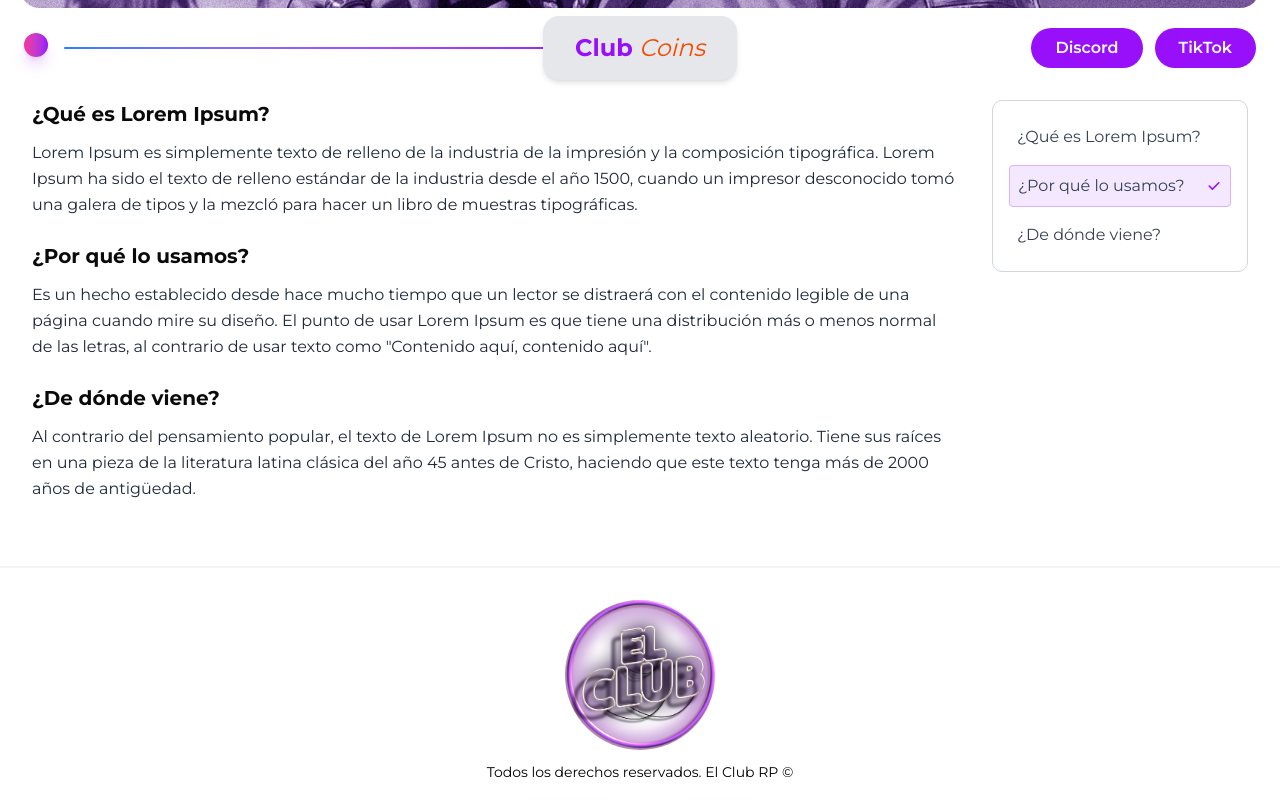
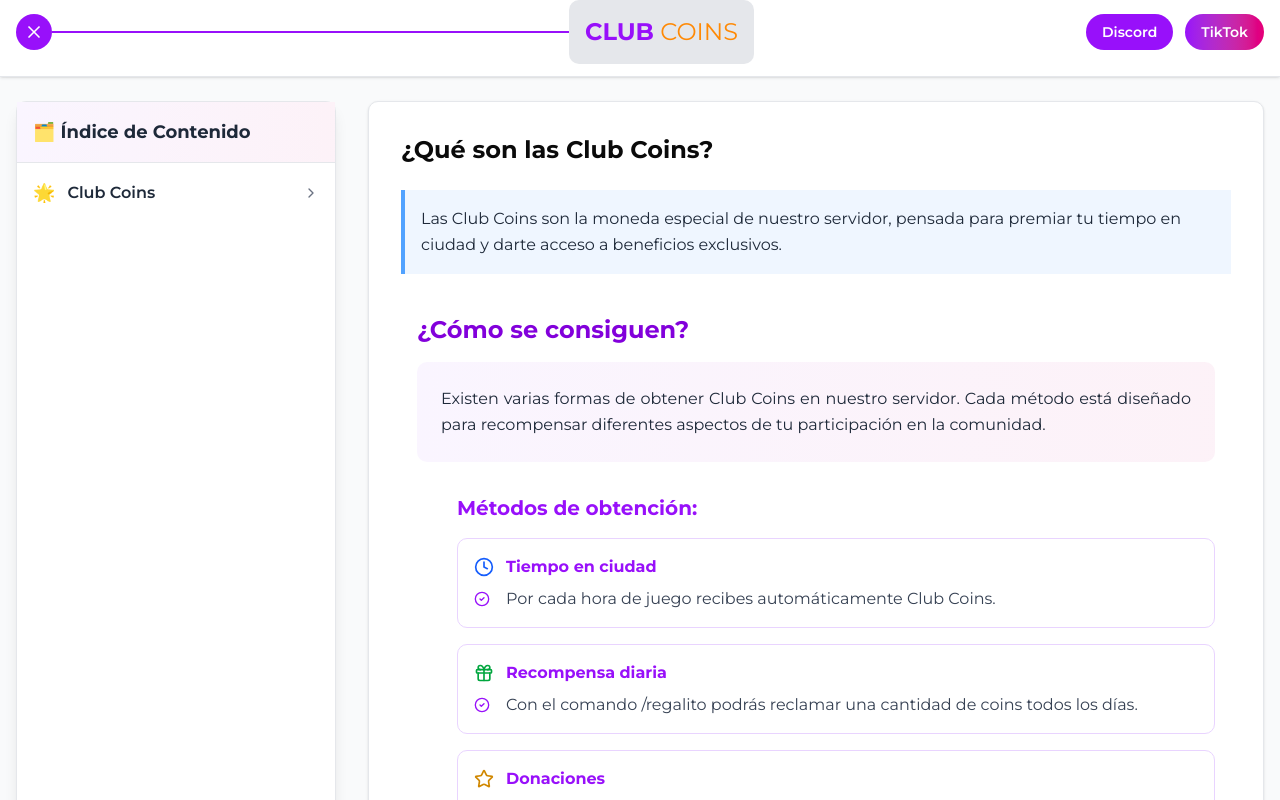
Before and after one commit to rNNdom/elclubrp, a Next.js app: page /club-coins in a window 1280 px wide. Shown: the part 460-1260 px from the top of the page. Built offline with nearby package versions, Linux system fonts and the light colour scheme; a web font is replaced by a local one.

Commit message:
feat: club coins section

```diff
--- a/src/app/club-coins/page.tsx
+++ b/src/app/club-coins/page.tsx
@@ -1,134 +1,224 @@
-'use client'
+"use client"
 
-import { useState } from 'react'
+import Sidebar from "@/components/Sidebar"
+import { CircleCheckIcon, InfoIcon, MenuIcon, XIcon, StarIcon, GiftIcon, ClockIcon, ShoppingBagIcon, CrownIcon, ZapIcon } from "lucide-react"
+import { useState } from "react"
 
-export default function NormativaDelictual() {
-    const [selectedOption, setSelectedOption] = useState(2)
-    const [isIndexOpen, setIsIndexOpen] = useState(false)
+export default function ClubCoins() {
+  const [selectedOption, setSelectedOption] = useState(0)
+  const [isSidebarOpen, setIsSidebarOpen] = useState(true)
+  const [expandedSections, setExpandedSections] = useState<Set<string>>(new Set(["general"]))
 
-    const indexItems = [
-        { id: 'que-es', label: '¿Qué es Lorem Ipsum?' },
-        { id: 'por-que', label: '¿Por qué lo usamos?' },
-        { id: 'origen', label: '¿De dónde viene?' },
+  // Main navigation structure
+  const navigationSections = [
+    {
+      id: "club-coins",
+      title: "Club Coins",
+      icon: "🌟",
+      items: [
+        { id: "que-son", label: "¿Qué son las Club Coins?", level: 0 },
+        { id: "como-conseguir", label: "¿Cómo se consiguen?", level: 0 },
+        { id: "como-consultar", label: "¿Cómo consulto mis coins?", level: 0 },
+        { id: "para-que-sirven", label: "¿Para qué sirven?", level: 0 },
+        { id: "acceso-vip", label: "Acceso VIP", level: 0 }
+      ]
+    }
   ]
 
-    const handleGoTo = (id: string, idx: number) => {
+  const handleGoTo = (id: string, itemIdx: number) => {
     const el = document.getElementById(id)
     if (el) {
-            el.scrollIntoView({ behavior: 'smooth', block: 'start' })
+      // Navbar height
+      const headerOffset = 160
+      const elementPosition = el.getBoundingClientRect().top
+      const offsetPosition = elementPosition + window.pageYOffset - headerOffset
+
+      window.scrollTo({
+        top: offsetPosition,
+        behavior: "smooth"
+      })
     }
-        setSelectedOption(idx + 1)
-        setIsIndexOpen(false)
+    setSelectedOption(itemIdx)
+  }
+
+  const toggleSection = (sectionId: string) => {
+    const newExpanded = new Set(expandedSections)
+    if (newExpanded.has(sectionId)) {
+      newExpanded.delete(sectionId)
+    } else {
+      newExpanded.add(sectionId)
+    }
+    setExpandedSections(newExpanded)
   }
 
   return (
-      <div className='min-h-screen bg-white mx-auto container'>
-        {/* Header Section */}
-        <div
-          className='relative h-96 flex items-center justify-center bg-gray-200'
-          style={{ borderRadius: "20px", backgroundImage: "url(/banner.png)", backgroundSize: "cover", backgroundPosition: "center", margin: "20px" }}
-        >
-          <div className='relative z-10 flex items-center justify-center h-full'></div>
+    <div className='min-h-screen bg-gray-50' style={{ fontFamily: "Montserrat" }}>
+      {/* Header Banner */}
+      <div className='relative h-80 md:h-96'>
+        <div className='absolute inset-0 bg-cover bg-center bg-no-repeat' style={{ backgroundImage: "url(/banner.png)" }} />
+        <div className='absolute inset-0 bg-black/50' />
+        <div className='relative z-10 flex items-center justify-center h-full'>
+          <div className='text-center text-white px-4'>
+            <h1 className='text-3xl md:text-5xl font-bold mb-4'>
+              <span className='text-purple-300'>CLUB</span> <span className='text-orange-300'>COINS</span>
+            </h1>
+            <p className='text-lg md:text-xl opacity-100 max-w-2xl mx-auto'>La moneda especial de nuestro servidor para premiar tu tiempo en ciudad</p>
+          </div>
+        </div>
       </div>
 
-        {/* Navigation Bar overlay to match design */}
-        <div className='relative -mt-8 px-6 z-20' style={{ marginTop: "2px" }}>
-          <div className='relative flex items-center'>
-            <div className='relative flex items-center w-full gap-4'>
-              <div className='relative' onMouseLeave={() => setIsIndexOpen(false)}>
-                <button
-                  type='button'
-                  aria-haspopup='menu'
-                  style={{ fontFamily: "Montserrat" }}
-                  aria-expanded={isIndexOpen}
-                  className='w-6 h-6 rounded-full bg-gradient-to-r from-pink-500 to-purple-600 shadow-lg shadow-purple-500/30 focus:outline-none focus:ring-2 focus:ring-purple-500'
-                  onClick={() => setIsIndexOpen((v) => !v)}
-                  title='Índice'
-                />
-                {isIndexOpen && (
-                  <div role='menu' className='absolute left-0 mt-2 w-64 rounded-lg border border-purple-200 bg-white/95 backdrop-blur p-2 shadow-xl'>
-                    {indexItems.map((item, idx) => (
-                      <button
-                        key={item.id}
-                        type='button'
-                        role='menuitem'
-                        className='block w-full text-left px-3 py-2 rounded-md text-sm text-gray-800 hover:bg-purple-50'
-                        onClick={() => handleGoTo(item.id, idx)}
+      {/* Sticky Navigation Header */}
+      <div className='sticky top-15 z-40 bg-white/95 backdrop-blur-sm border-b border-gray-200 shadow-sm'>
+        <div className='container mx-auto px-4 py-3'>
+          <div className='flex items-center justify-between'>
+            <div className='flex items-center w-full'>
+              <button onClick={() => setIsSidebarOpen(!isSidebarOpen)} className=' p-2 rounded-full transition-colors bg-purple-600 hover:bg-gray-300 cursor-pointer ' aria-label='Toggle navigation'>
+                {isSidebarOpen ? <XIcon className='w-5 h-5 text-white' /> : <MenuIcon className='w-5 h-5 text-white' />}
+              </button>
+
+              <div className='border-b-2 border-purple-600 w-full'></div>
+              <div className='w-full flex justify-start'>
+                <div className='bg-gray-200 p-4 rounded-lg'>
+                  <p className='text-2xl text-orange-400 uppercase '>
+                    <b className='text-purple-600 '>Club</b> Coins
+                  </p>
+                </div>
+              </div>
+            </div>
+            <div className='flex gap-3'>
+              <a
+                href='https://discord.gg/cgzSFSn9av'
+                target='_blank'
+                rel='noopener noreferrer'
+                className='bg-purple-600 text-white px-4 py-2 rounded-full font-semibold hover:bg-purple-700 transition-colors text-sm'
               >
-                        {item.label}
-                      </button>
-                    ))}
-                  </div>
-                )}
-              </div>
-              <div className='h-0.5 w-[650px] bg-gradient-to-r from-blue-500 via-purple-500 to-purple-700 rounded-full' />
-              <div className='absolute left-1/2 -translate-x-1/2 bg-gray-200 rounded-2xl px-8 py-4 shadow-md' style={{ fontFamily: "Montserrat" }}>
-                <h1 className='text-2xl text-center'>
-                  <span className='text-purple-600 font-bold'>Club</span> <span className='text-orange-600 italic font-normal'>Coins</span>
-                </h1>
-              </div>
-
-              <div className='ml-auto flex gap-3'>
-                <button className='bg-purple-600 text-white px-6 py-2 rounded-full font-semibold hover:bg-purple-700 transition-colors' style={{ fontFamily: "Montserrat" }}>
                 Discord
-                </button>
-                <button className='bg-purple-600 text-white px-6 py-2 rounded-full font-semibold hover:bg-purple-700 transition-colors' style={{ fontFamily: "Montserrat" }}>
+              </a>
+              <a
+                href='https://discord.gg/cgzSFSn9av'
+                target='_blank'
+                className='bg-gradient-to-r from-purple-600 to-pink-600 text-white px-4 py-2 rounded-full font-semibold hover:from-purple-700 hover:to-pink-700 transition-all text-sm'
+              >
                 TikTok
-                </button>
+              </a>
             </div>
           </div>
         </div>
       </div>
 
-        {/* Content Section */}
-        <div className='flex gap-8 p-8' style={{ fontFamily: "Montserrat" }}>
+      <div className='container mx-auto px-4 py-6'>
+        <div className='flex gap-8'>
+          {/* Sidebar Navigation */}
+          <Sidebar
+            isSidebarOpen={isSidebarOpen}
+            navigationSections={navigationSections}
+            toggleSection={toggleSection}
+            expandedSections={expandedSections}
+            selectedOption={selectedOption}
+            handleItemClick={handleGoTo}
+          />
+
           {/* Main Content */}
-          <div className='flex-1 space-y-6'>
-            <div id='que-es'>
-              <h2 className='text-xl font-bold mb-3'>¿Qué es Lorem Ipsum?</h2>
+          <div className={`flex-1`}>
+            <div className='bg-white rounded-lg shadow-sm border border-gray-200 p-8'>
+              <div className='prose prose-lg max-w-none'>
+                {/* Content sections */}
+                <div>
+                  <h2 className='text-2xl font-bold mb-6 flex items-center gap-3' id='que-son'>
+                    <span>¿Qué son las Club Coins?</span>
+                  </h2>
+                  <div className='bg-blue-50 border-l-4 border-blue-400 p-4 mb-6'>
                     <p className='text-gray-800 leading-relaxed'>
-                Lorem Ipsum es simplemente texto de relleno de la industria de la impresión y la composición tipográfica. Lorem Ipsum ha sido el texto de relleno estándar de la industria desde el año
-                1500, cuando un impresor desconocido tomó una galera de tipos y la mezcló para hacer un libro de muestras tipográficas.
-              </p>
-            </div>
-
-            <div id='por-que'>
-              <h2 className='text-xl font-bold mb-3'>¿Por qué lo usamos?</h2>
-              <p className='text-gray-800 leading-relaxed'>
-                Es un hecho establecido desde hace mucho tiempo que un lector se distraerá con el contenido legible de una página cuando mire su diseño. El punto de usar Lorem Ipsum es que tiene una
-                distribución más o menos normal de las letras, al contrario de usar texto como "Contenido aquí, contenido aquí".
-              </p>
-            </div>
-
-            <div id='origen'>
-              <h2 className='text-xl font-bold mb-3'>¿De dónde viene?</h2>
-              <p className='text-gray-800 leading-relaxed'>
-                Al contrario del pensamiento popular, el texto de Lorem Ipsum no es simplemente texto aleatorio. Tiene sus raíces en una pieza de la literatura latina clásica del año 45 antes de
-                Cristo, haciendo que este texto tenga más de 2000 años de antigüedad.
+                      Las Club Coins son la moneda especial de nuestro servidor, pensada para premiar tu tiempo en ciudad y darte acceso a beneficios exclusivos.
                     </p>
                   </div>
                 </div>
 
-          {/* Right Sidebar */}
-          <div className='w-64'>
-            <div className='border border-gray-300 rounded-lg p-4 bg-white'>
-              <div className='space-y-2'>
-                {indexItems.map((item, idx) => (
-                  <div
-                    key={item.id}
-                    className={`flex items-center justify-between p-2 rounded cursor-pointer transition-colors ${
-                      selectedOption === idx + 1 ? "bg-purple-100 border border-purple-300" : "hover:bg-gray-50"
-                    }`}
-                    onClick={() => handleGoTo(item.id, idx)}
-                  >
-                    <span className='text-gray-700'>{item.label}</span>
-                    {selectedOption === idx + 1 && (
-                      <svg className='w-4 h-4 text-purple-600' fill='currentColor' viewBox='0 0 20 20'>
-                        <path fillRule='evenodd' d='M16.707 5.293a1 1 0 010 1.414l-8 8a1 1 0 01-1.414 0l-4-4a1 1 0 011.414-1.414L8 12.586l7.293-7.293a1 1 0 011.414 0z' clipRule='evenodd' />
-                      </svg>
-                    )}
+                <div className='grid gap-4'>
+                  <SectionContent reference='¿Cómo se consiguen?'>
+                    <SubSectionContent reference='¿Cómo se consiguen?'>
+                      <HeaderContent title='¿Cómo se consiguen?' id='como-conseguir'>
+                        Existen varias formas de obtener Club Coins en nuestro servidor. Cada método está diseñado para recompensar diferentes aspectos de tu participación en la comunidad.
+                      </HeaderContent>
+
+                      <Content title='Métodos de obtención:' id='metodos-obtencion' spaced>
+                        <ListItemContent title='Tiempo en ciudad' description='Por cada hora de juego recibes automáticamente Club Coins.' icon={<ClockIcon className='w-5 h-5 text-blue-600' />} />
+                        <ListItemContent
+                          title='Recompensa diaria'
+                          description='Con el comando /regalito podrás reclamar una cantidad de coins todos los días.'
+                          icon={<GiftIcon className='w-5 h-5 text-green-600' />}
+                        />
+                        <ListItemContent
+                          title='Donaciones'
+                          description='También puedes obtener Club Coins a través de nuestro sistema de apoyo/donaciones.'
+                          icon={<StarIcon className='w-5 h-5 text-yellow-600' />}
+                        />
+                        <ListItemContent title='Eventos y concursos' description='En actividades especiales se entregarán coins como premios.' icon={<ZapIcon className='w-5 h-5 text-purple-600' />} />
+                      </Content>
+                    </SubSectionContent>
+                  </SectionContent>
+
+                  <SectionContent reference='¿Cómo consulto mis coins?'>
+                    <SubSectionContent reference='¿Cómo consulto mis coins?'>
+                      <HeaderContent title='¿Cómo consulto mis coins?' id='como-consultar'>
+                        Usa el comando <code className='bg-gray-100 px-2 py-1 rounded text-purple-600 font-mono'>/club</code> en cualquier momento y el sistema te mostrará cuántas Club Coins tienes
+                        acumuladas.
+                      </HeaderContent>
+                    </SubSectionContent>
+                  </SectionContent>
+
+                  <SectionContent reference='¿Para qué sirven?'>
+                    <SubSectionContent reference='¿Para qué sirven?'>
+                      <HeaderContent title='¿Para qué sirven?' id='para-que-sirven'>
+                        Las Club Coins se utilizan en una tienda exclusiva, que abre una vez a la semana para todos los jugadores. Allí podrás encontrar productos y servicios únicos que no están
+                        disponibles en el juego normal.
+                      </HeaderContent>
+
+                      <Content title='Productos disponibles en la tienda:' id='productos-tienda' spaced>
+                        <ListItemContent title='Objetos VIP' description='Accesorios y objetos exclusivos para personalizar tu experiencia.' icon={<CrownIcon className='w-5 h-5 text-yellow-600' />} />
+                        <ListItemContent
+                          title='Vehículos especiales'
+                          description='Coches únicos y modificados que no se encuentran en el juego base.'
+                          icon={<ShoppingBagIcon className='w-5 h-5 text-blue-600' />}
+                        />
+                        <ListItemContent title='Cupones de descuento' description='Descuentos en modificaciones y tuneo de vehículos.' icon={<CircleCheckIcon className='w-5 h-5 text-green-600' />} />
+                        <ListItemContent
+                          title='Cupones para cambio de motor'
+                          description='Permisos especiales para cambiar el motor de tu vehículo.'
+                          icon={<CircleCheckIcon className='w-5 h-5 text-orange-600' />}
+                        />
+                        <ListItemContent title='Otras sorpresas exclusivas' description='Contenido especial que se renueva regularmente.' icon={<StarIcon className='w-5 h-5 text-purple-600' />} />
+                      </Content>
+                    </SubSectionContent>
+                  </SectionContent>
+
+                  <SectionContent reference='Acceso VIP'>
+                    <SubSectionContent reference='Acceso VIP'>
+                      <HeaderContent title='Acceso VIP' id='acceso-vip'>
+                        Si cuentas con un paquete VIP, recibirás una tarjeta de acceso que te permitirá entrar a la tienda en cualquier momento, sin esperar la apertura semanal.
+                      </HeaderContent>
+                      <ContentFooter>
+                        <div className='flex items-center gap-2 mb-2'>
+                          <CrownIcon className='w-6 h-6 text-yellow-600' />
+                          <span className='font-bold text-yellow-600'>Beneficio VIP:</span>
                         </div>
-                ))}
+                        Los jugadores VIP tienen acceso prioritario y exclusivo a la tienda de Club Coins, permitiéndoles comprar en cualquier momento sin restricciones de horario.
+                      </ContentFooter>
+                    </SubSectionContent>
+                  </SectionContent>
+
+                  {/* Call to Action */}
+                  <div className='bg-gradient-to-r from-purple-50 to-pink-50 border border-purple-200 rounded-lg p-6 mt-8'>
+                    <div className='flex items-center gap-3 mb-4'>
+                      <ZapIcon className='w-8 h-8 text-purple-600' />
+                      <h3 className='text-xl font-bold text-purple-700'>¡Acumula tus Club Coins!</h3>
+                    </div>
+                    <p className='text-gray-800 leading-relaxed'>
+                      Disfruta de ventajas únicas en la ciudad. Cuanto más tiempo pases jugando y participando en eventos, más Club Coins podrás acumular para acceder a contenido exclusivo.
+                    </p>
+                  </div>
+                </div>
+              </div>
             </div>
           </div>
         </div>
@@ -136,3 +226,85 @@ export default function NormativaDelictual() {
     </div>
   )
 }
+
+const SectionContent = ({ children, reference }: { children: React.ReactNode; reference?: string }) => {
+  return (
+    <div className='p-4 bg-white rounded-lg gap-4 flex flex-col' data-reference={reference}>
+      {children}
+    </div>
+  )
+}
+
+const SubSectionContent = ({ children, reference }: { children: React.ReactNode; reference?: string }) => {
+  return (
+    <div className={`border-b-1 border-gray-200`} data-reference={reference}>
+      {children}
+    </div>
+  )
+}
+
+const HeaderContent = ({ title, children, id }: { title: string; children: React.ReactNode; id: string }) => {
+  return (
+    <div id={id} className='mb-8'>
+      <h2 className='text-2xl font-bold mb-4 text-purple-700'>{title}</h2>
+      <div className='bg-gradient-to-r from-purple-50 to-pink-50 rounded-lg p-6 mb-4'>
+        <p className='text-gray-800 leading-relaxed text-justify'>{children}</p>
+      </div>
+    </div>
+  )
+}
+
+const Content = ({ title, children, id, spaced }: { title: string; children: React.ReactNode; id: string; spaced?: boolean }) => {
+  return (
+    <div id={id} className={`mb-8 ${spaced && "pl-10"}`}>
+      <h3 className={`text-xl font-bold mb-4 text-purple-600 `}>{title}</h3>
+      <div className={`grid gap-4`}>{children}</div>
+    </div>
+  )
+}
+
+const ListItemContent = ({ title, description, items, icon }: { title?: string; description?: string; items?: string[]; icon?: React.ReactNode }) => {
+  return (
+    <div className='bg-white border border-purple-200 rounded-lg p-4'>
+      {title && (
+        <div className='flex items-center gap-3 mb-2'>
+          {icon}
+          <h4 className='font-bold text-purple-600'>{title}</h4>
+        </div>
+      )}
+      {description && (
+        <label className='flex items-center gap-4'>
+          <span>
+            <CircleCheckIcon className='w-4 h-4 text-purple-600' />
+          </span>
+          <p className='text-gray-700'>{description}</p>
+        </label>
+      )}
+      {items && (
+        <ul className='list-disc list-inside text-gray-700 pl-4 mt-2 space-y-2'>
+          {items.map((item, index) => (
+            <li className='text-gray-700' key={index}>
+              {item.includes(":") ? (
+                <>
+                  <span className='font-bold'>{item.split(":")[0]}:</span> <span>{item.split(":")[1]}</span>
+                </>
+              ) : (
+                <span>{item}</span>
+              )}
+            </li>
+          ))}
+        </ul>
+      )}
+    </div>
+  )
+}
+
+const ContentFooter = ({ children }: { children: React.ReactNode }) => {
+  return (
+    <div className='bg-slate-100 rounded-lg p-6 mb-4'>
+      <label className='flex items-center gap-2 flex-col'>
+        <p className='text-gray-800 leading-relaxed'>{children}</p>
+      </label>
+    </div>
+  )
+}
--- a/src/app/page.tsx
+++ b/src/app/page.tsx
@@ -8,9 +8,7 @@ export default function Home() {
   return (
     <div className='mx-auto min-h-screen bg-white font-montserrat'>
       <Hero />
-
       <HeroFooter />
-      <Separator className='bg-gradient-to-r from-orange-500 to-purple-700 mt-0 mb-0' />
       <ImageCarousel />
       <CircleNavSection />
     </div>
```
Also changed, not shown: src/components/hero-footer.tsx (+5 -3 lines). Lines whose indentation alone changed are shown as unchanged.
